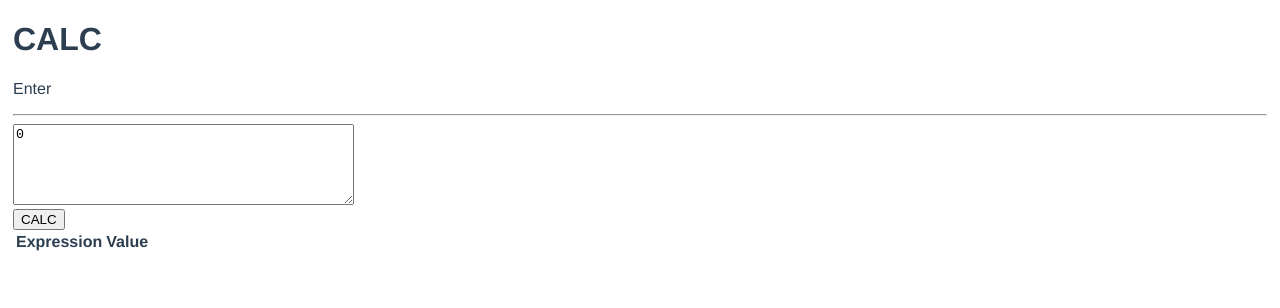
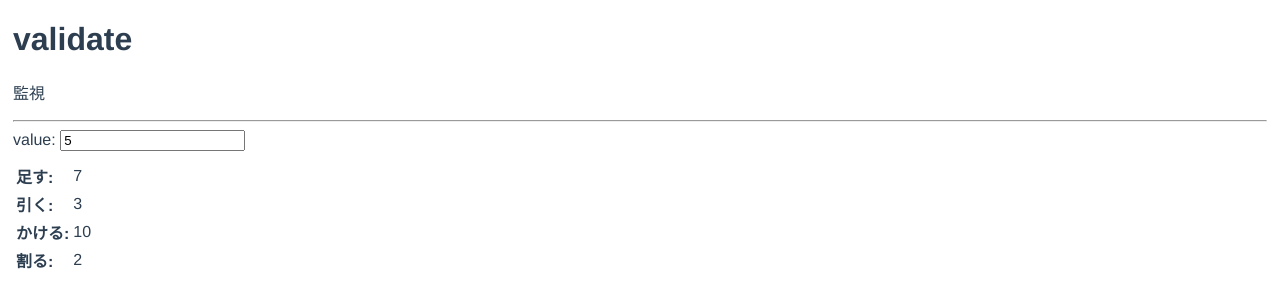
Before and after one commit to ito0804takuya/hello_app, a Vue app: page / in a window 1280 px wide. Shown: the top 308 px of the page. Built offline with nearby package versions, Linux system fonts and the light colour scheme.

Commit message:
バリデーションや算術・監視プロパティ(4-1章)

```diff
--- a/src/App.vue
+++ b/src/App.vue
@@ -2,56 +2,24 @@
   <div id="app">
     <!-- コンポーネントを使う -->
     <!-- コンポーネントのtitleに、このコンポーネントのmessageの値をbindする -->
-    <!-- result-eventというイベントが呼ばれるとappActionを発動 -->
-    <Calc v-bind:title="message" v-on:result-event="appAction" />
-    <!-- logにHTMLコード（文字列）が入ってくるのでそれをHTMLとして表示 -->
-    <div><table v-html="log"></table></div>
+    <HelloWorld v-bind:title="message" />
   </div>
 </template>
 
 <script>
-import Calc from './components/Calc.vue';
+import HelloWorld from './components/HelloWorld.vue';
 
 export default {
   // App.vueを使う側で、どういう名前で使うか
   name: 'App',
   components: {
-    Calc
+    HelloWorld
   },
   // 変数を用意
   data: function() {
     return {
-      message: "CALC",
-      result: [],
+      message: "validate",
     };
-  },
-  // 算術プロパティ
-  computed: {
-    // logには値をただ割り当てる訳にはいかないので、ここで色々加工する
-    log: function() {
-      let table = '<tr><th>Expression</th><th>Value</th></tr>';
-      for (const i in this.result) {
-        table += '<tr><td>' + this.result[i][0] + '</td><th>' + this.result[i][1] + '</th></tr>';
-      }
-      return table;
-    }
-  },
-  // コンポーネントのオブジェクトが作成された直後に実行される
-  created: function() {
-    const items = localStorage.getItem("log");
-    const logs = JSON.parse(items);
-    if (logs != null) { this.result = logs; }
-  },
-  methods: {
-    appAction: function(exp, res) {
-      this.result.unshift([exp, res]);
-      if (this.result.length > 10) {
-        this.result.pop();
-      }
-      const log = JSON.stringify(this.result);
-      console.log(log);
-      localStorage.setItem("log", log);
-    }
   }
 }
 </script>
--- a/src/components/HelloWorld.vue
+++ b/src/components/HelloWorld.vue
@@ -3,34 +3,46 @@
     <h1>{{ title }}</h1>
     <p>{{ message }}</p>
     <hr>
-  <div>
-    <!-- dataで用意したtextInputにバインドする -->
-    <input type="text" v-model="input">
-    <button v-on:click="doAction">Click</button>
-  </div>
+    <div>value: <input type="number" v-model="val"></div>
+    <div style="height:10px;"></div>
+    <table>
+      <tr><th>足す: </th><td>{{ add }}</td></tr>
+      <tr><th>引く: </th><td>{{ sub }}</td></tr>
+      <tr><th>かける: </th><td>{{ mult }}</td></tr>
+      <tr><th>割る: </th><td>{{ div }}</td></tr>
+    </table>
   </div>
 </template>
 
 <script>
 export default {
   name: 'HelloWorld',
-  // コンポーネントを使う側で注入する値 <HelloWorld title="Hello" />
   props: {
     title: String,
   },
   // 変数を用意（初期値とともに）
   data: function() {
     return {
-      message: "名前は？",
-      input: "no name"
+      message: "監視",
+      val: 0,
+      add: 0,
+      sub: 0,
+      mult: 0,
+      div: 0,
     };
   },
-  methods: {
-    doAction: function() {
-      this.message = "こんちは" + this.input + "さん";
-      // 引数にinputを渡して、result-eventという名前のイベントを呼び出す
-      this.$emit('result-event', this.input);
+  watch: {
+    val: function(value) {
+      this.val = value;
+      const parsedVal = parseInt(value);
+      this.add = Math.floor(parsedVal + 2);
+      this.sub = Math.floor(parsedVal - 2);
+      this.mult = Math.floor(parsedVal * 2);
+      this.div = Math.floor(parsedVal / 2);
     }
+  },
+  created: function() {
+    this.val = 5;
   }
 }
 </script>
```
